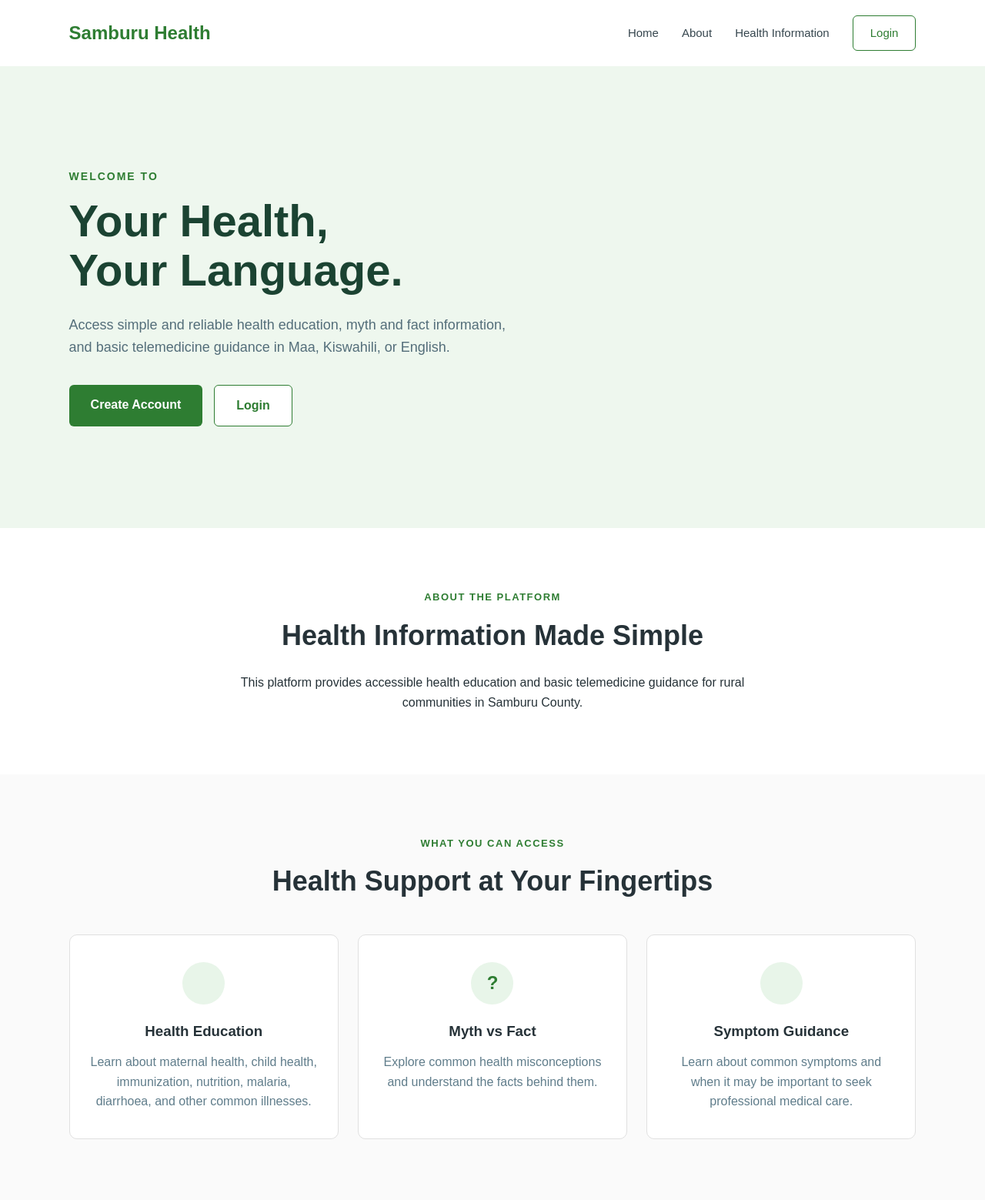
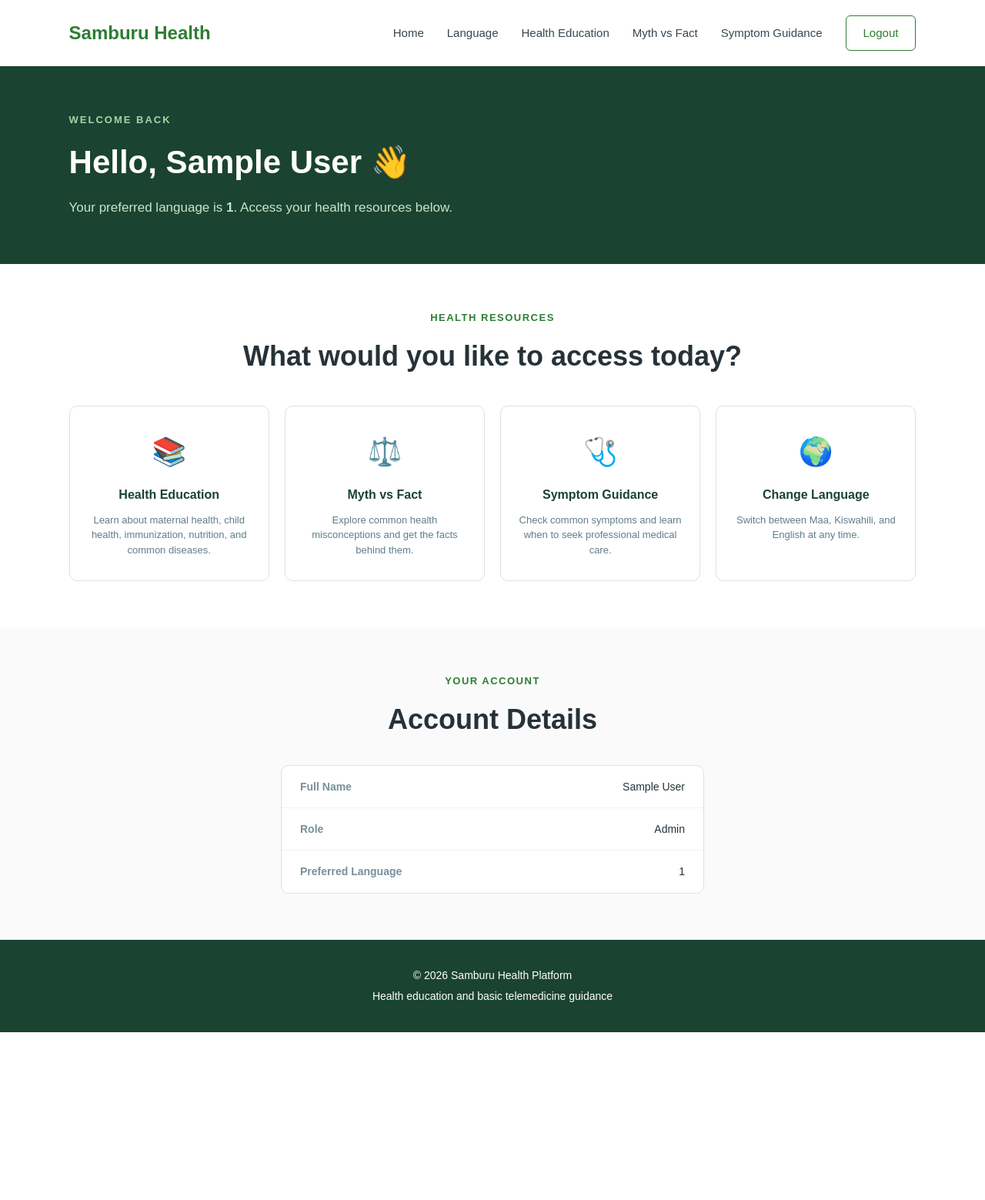
Before and after one commit to CynthiaWKamau/multilingual-health-platform, a PHP site: page /multilingual-health-platform/dashboard/index.php in a window 1280 px wide. Shown: the top 1559 px of the page at 77% size. After the commit the page ends 1341 px from the top, so only its background shows below. Run offline with PHP 8.4, Linux system fonts and the light colour scheme; the visitor is signed in with stand-in values (Sample User, id 1).

Commit message:
creation of user dashboard and css styling

```diff
--- /dev/null
+++ b/dashboard/index.php
@@ -0,0 +1,207 @@
+<?php
+session_start();
+include '../config/database.php';
+
+if (!isset($_SESSION['user_id'])) {
+    header('Location: ../auth/login.php');
+    exit();
+}
+
+$user_id   = $_SESSION['user_id'];
+$full_name = $_SESSION['full_name'];
+$role      = $_SESSION['role'];
+$language  = $_SESSION['language'];
+?>
+<!DOCTYPE html>
+<html lang="en">
+<head>
+    <meta charset="UTF-8">
+    <meta name="viewport" content="width=device-width, initial-scale=1.0">
+    <title>Dashboard — Samburu Health</title>
+    <link rel="stylesheet" href="/multilingual-health-platform/assets/css/style.css">
+    <style>
+        .dashboard-banner {
+            background: #1b4332;
+            padding: 60px 7%;
+        }
+        .dashboard-welcome-text {
+            color: #a5d6a7;
+            font-size: 13px;
+            font-weight: bold;
+            letter-spacing: 2px;
+            margin-bottom: 10px;
+        }
+        .dashboard-banner h1 {
+            font-size: 42px;
+            color: white;
+            margin-bottom: 12px;
+        }
+        .banner-sub {
+            font-size: 17px;
+            color: #c8e6c9;
+        }
+        .dashboard-section {
+            padding: 60px 7%;
+            text-align: center;
+        }
+        .dashboard-grid {
+            display: grid;
+            grid-template-columns: repeat(4, 1fr);
+            gap: 20px;
+            margin-top: 35px;
+        }
+        .dash-card {
+            display: block;
+            background: white;
+            border: 1px solid #e0e0e0;
+            border-radius: 10px;
+            padding: 30px 20px;
+            text-decoration: none;
+            color: #263238;
+            text-align: center;
+            transition: all 0.2s;
+        }
+        .dash-card:hover {
+            border-color: #2e7d32;
+            box-shadow: 0 4px 16px rgba(46,125,50,0.1);
+            transform: translateY(-3px);
+        }
+        .dash-icon {
+            font-size: 36px;
+            margin-bottom: 15px;
+        }
+        .dash-card h3 {
+            font-size: 16px;
+            margin-bottom: 10px;
+            color: #1b4332;
+        }
+        .dash-card p {
+            font-size: 13px;
+            color: #607d8b;
+            line-height: 1.5;
+        }
+        .account-section {
+            background: #fafafa;
+        }
+        .account-card {
+            max-width: 550px;
+            margin: 30px auto 0;
+            background: white;
+            border: 1px solid #e0e0e0;
+            border-radius: 10px;
+            overflow: hidden;
+        }
+        .account-row {
+            display: flex;
+            justify-content: space-between;
+            align-items: center;
+            padding: 16px 24px;
+            border-bottom: 1px solid #f0f0f0;
+        }
+        .account-row:last-child {
+            border-bottom: none;
+        }
+        .account-label {
+            font-size: 14px;
+            color: #78909c;
+            font-weight: bold;
+        }
+        .account-value {
+            font-size: 14px;
+            color: #263238;
+        }
+        @media (max-width: 768px) {
+            .dashboard-banner h1 { font-size: 28px; }
+            .dashboard-grid { grid-template-columns: repeat(2, 1fr); }
+        }
+        @media (max-width: 480px) {
+            .dashboard-grid { grid-template-columns: 1fr; }
+        }
+    </style>
+</head>
+<body>
+
+    <header class="navbar">
+        <div class="logo">Samburu Health</div>
+        <nav>
+            <a href="index.php">Home</a>
+            <a href="language.php">Language</a>
+            <a href="../health/index.php">Health Education</a>
+            <a href="../myth/index.php">Myth vs Fact</a>
+            <a href="../symptom/index.php">Symptom Guidance</a>
+            <a href="../auth/logout.php" class="nav-login">Logout</a>
+        </nav>
+    </header>
+
+    <section class="dashboard-banner">
+        <div class="banner-content">
+            <p class="dashboard-welcome-text">WELCOME BACK</p>
+            <h1>Hello, <?= htmlspecialchars($full_name) ?> 👋</h1>
+            <p class="banner-sub">
+                Your preferred language is
+                <strong><?= ucfirst(htmlspecialchars($language)) ?></strong>.
+                Access your health resources below.
+            </p>
+        </div>
+    </section>
+
+    <section class="dashboard-section">
+        <p class="section-label">HEALTH RESOURCES</p>
+        <h2>What would you like to access today?</h2>
+
+        <div class="dashboard-grid">
+
+            <a href="../health/index.php" class="dash-card">
+                <div class="dash-icon">📚</div>
+                <h3>Health Education</h3>
+                <p>Learn about maternal health, child health, immunization, nutrition, and common diseases.</p>
+            </a>
+
+            <a href="../myth/index.php" class="dash-card">
+                <div class="dash-icon">⚖️</div>
+                <h3>Myth vs Fact</h3>
+                <p>Explore common health misconceptions and get the facts behind them.</p>
+            </a>
+
+            <a href="../symptom/index.php" class="dash-card">
+                <div class="dash-icon">🩺</div>
+                <h3>Symptom Guidance</h3>
+                <p>Check common symptoms and learn when to seek professional medical care.</p>
+            </a>
+
+            <a href="language.php" class="dash-card">
+                <div class="dash-icon">🌍</div>
+                <h3>Change Language</h3>
+                <p>Switch between Maa, Kiswahili, and English at any time.</p>
+            </a>
+
+        </div>
+    </section>
+
+    <section class="dashboard-section account-section">
+        <p class="section-label">YOUR ACCOUNT</p>
+        <h2>Account Details</h2>
+
+        <div class="account-card">
+            <div class="account-row">
+                <span class="account-label">Full Name</span>
+                <span class="account-value"><?= htmlspecialchars($full_name) ?></span>
+            </div>
+            <div class="account-row">
+                <span class="account-label">Role</span>
+                <span class="account-value"><?= ucfirst(str_replace('_', ' ', $role)) ?></span>
+            </div>
+            <div class="account-row">
+                <span class="account-label">Preferred Language</span>
+                <span class="account-value"><?= ucfirst(htmlspecialchars($language)) ?></span>
+            </div>
+        </div>
+    </section>
+
+    <footer>
+        <p>© 2026 Samburu Health Platform</p>
+        <p>Health education and basic telemedicine guidance</p>
+    </footer>
+
+</body>
+</html>
```
Also changed, not shown: assets/css/style.css (line endings or trailing spaces).
